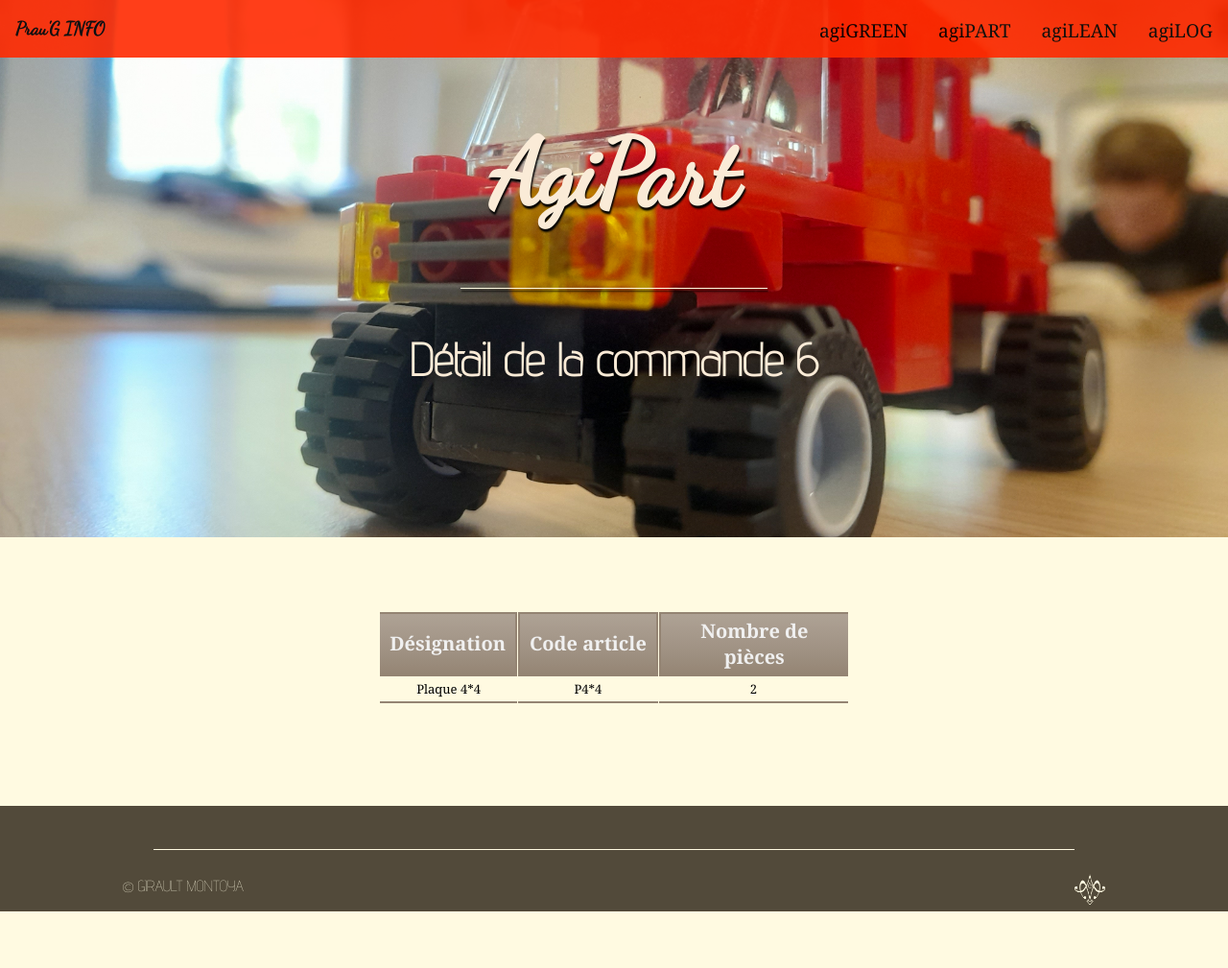
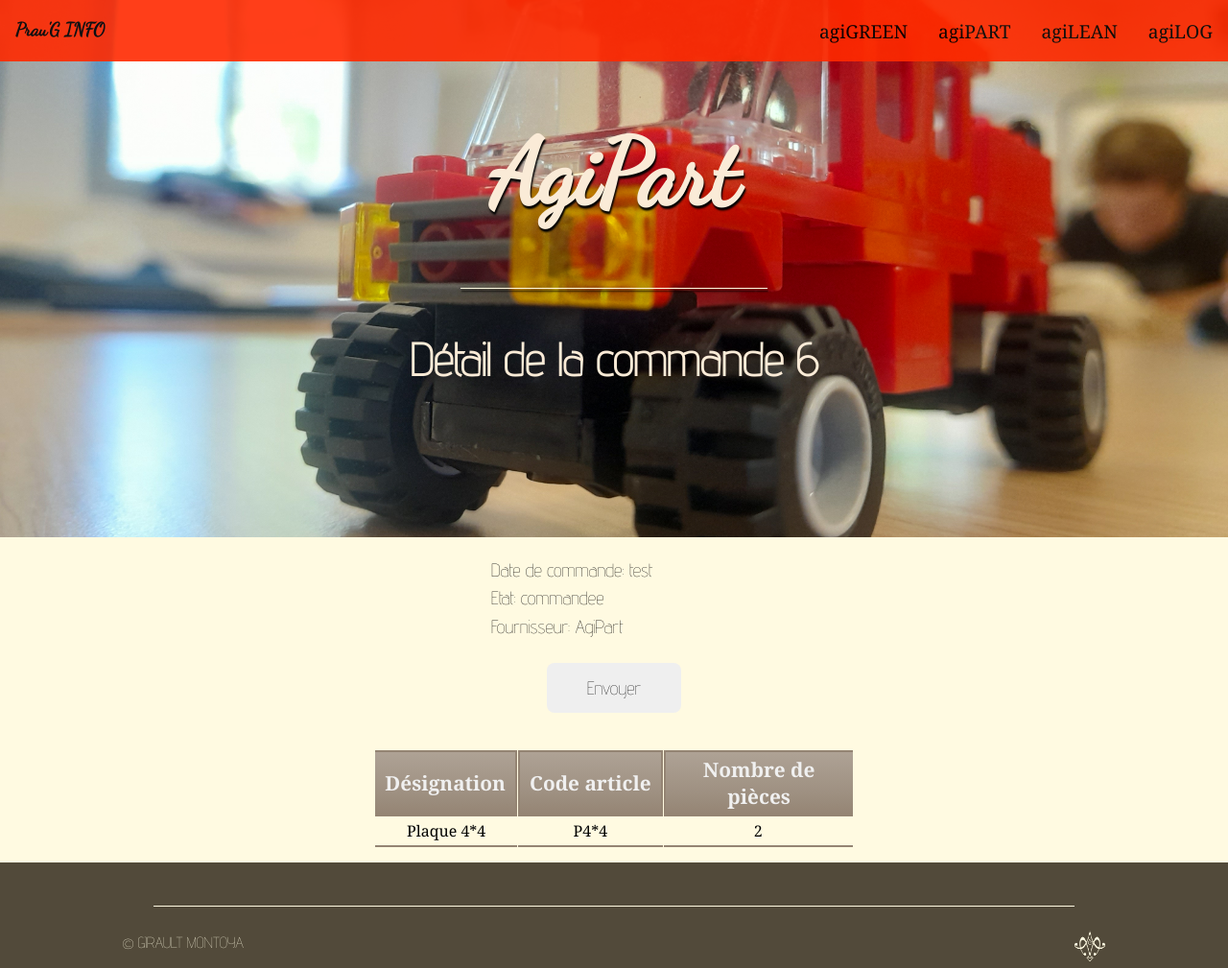
Before and after one commit to Lilaschabert/Projet-Info-EDI, a Flask app: page /AgiPart/commande/6 in a window 1280 px wide. Shown: the whole page at 96% size. Before the commit the page ends 950 px from the top, so only its background shows below. Run offline with Flask 2, Linux system fonts and the light colour scheme; data comes from the database, SQL or seed files in the repository.

Commit message:
html modification état commande

```diff
--- a/main.py
+++ b/main.py
@@ -163,9 +163,16 @@ def detail_commande(entite, id_cmd):
     donnee_cmd, liste_pieces = sql_detail_commande(id_cmd)
     liste_noms_entete = ["Désignation", "Code article", "Nombre de pièces"]
     liste_noms_case = ["designation", "code_article", "nombre_piece"]
-    return render_template('page detail commande.html', title=title, liste_pieces=liste_pieces,
-                           liste_noms_entete=liste_noms_entete, donnee_cmd=donnee_cmd,
-                           liste_noms_case=liste_noms_case, entite=entite)
+    dict_donnee = {
+        "date_commande": "Date de commande",
+        "date_validation": "Date de reception",
+        "etat": "Etat",
+        "nom": "Fournisseur"
+    }
+    return render_template('page detail commande.html', title=title, entite=entite,
+                           liste_pieces=liste_pieces, liste_noms_entete=liste_noms_entete,
+                           liste_noms_case=liste_noms_case,
+                           donnee_cmd=donnee_cmd, dict_donnee=dict_donnee)
 
 
 # ---------------------------------------
--- a/static/style.css
+++ b/static/style.css
@@ -36,6 +36,9 @@ a{
 	font-size: 1.5em;
 }
 
+p{
+	font-size: 1.2em;
+}
 
 /* ***************STOCKS**************** */
 #stock{
@@ -97,15 +99,35 @@ input.stock-input{
 
 }
 
+/* ***********DETAIL COMMANDE*********** */
+.form-etat-cmd{
+	width: 100%;
+	max-width: 100%;
+	text-align:center;
+	margin-top: 1.5em;
+}
+.form-etat-cmd div{
+	display: flex;
+}
+.form-etat-cmd input{
+	margin: 3px 10px;
+}
+
+
 /* ***************NAVBAR**************** */
 nav{
-	top:0px;
+	top:0;
 	overflow:hidden;
 	background-color:#FF2A00;
 	position:fixed;
 	width:100%;
-	height: 60px;
+	height: 4em;
 	opacity: 0.9;
+	display:flex;
+	align-items: center;
+}
+nav ul{
+	width: 100%;
 }
 header li{
 	font-family: Georgia, serif;
@@ -161,17 +183,21 @@ h3{
 
 #presentation{
 	background-color: #FFFAE1;
-	margin: 5px 0px 30px 0;
+	margin: 5px 0 30px 0;
+	min-width: 20%;
 }
 #textIntro{
-	padding: 0px;
+	padding: 0;
+}
+#textIntro p{
+	margin: 0.4em 0;
 }
 #lesEntreprises{
 	display:flex;
 	justify-content:center;
 }
 .imagesEntreprises{
-	padding: 0px 10px;
+	padding: 0 10px;
 }
 .imagesEntreprises h4{
 	font-family:'Dancing Script',cursive;
@@ -210,7 +236,7 @@ table.cinereousTable td, table.cinereousTable th {
   max-width: 175px;
 }
 table.cinereousTable tbody td {
-  font-size: 13px;
+  font-size: 1em;
   color: #000000;
 }
 table.cinereousTable thead {
@@ -220,7 +246,7 @@ table.cinereousTable thead {
   background: linear-gradient(to bottom, #afa396 0%, #9e9081 66%, #948473 100%);
 }
 table.cinereousTable thead th {
-  font-size: 20px;
+  font-size: 1.3em;
   font-weight: bold;
   color: #F0F0F0;
   text-align: center;
--- a/templates/page detail commande.html
+++ b/templates/page detail commande.html
@@ -9,7 +9,28 @@
 <div id ="mainBody">
 	<section id = "presentation">
 		<div id = "textIntro">
-			<h2></h2>
+			{% for key, value in dict_donnee.items() %}
+					{% if donnee_cmd[key]!=None %}
+						<p>{{value}}: {{donnee_cmd[key]}}</p>
+					{% endif %}
+			{% endfor %}
+
+			{% if entite=="AgiLog" and donnee_cmd["etat"]=="envoyee" %}
+				<form method="post" class="form-etat-cmd">
+					<p>Réception de la commande:</p>
+					<input type="text" name='date' value='' placeholder="date de reception"/>
+					<div>
+						<input type="submit" name='etat' value="Valider"/>
+						<input type="submit" name='etat' value="Invalider"/>
+					</div>
+				</form>
+			{% endif %}
+
+			{% if entite==donnee_cmd["nom"] and donnee_cmd["etat"]=="commandee" %}
+				<form method="post" class="form-etat-cmd">
+					<input type="submit" name='etat' value="Envoyer"/>
+				</form>
+			{% endif %}
 		</div>
 	</section>
 
```
Also changed, not shown: other parts of static/style.css (+14 -15 lines).
